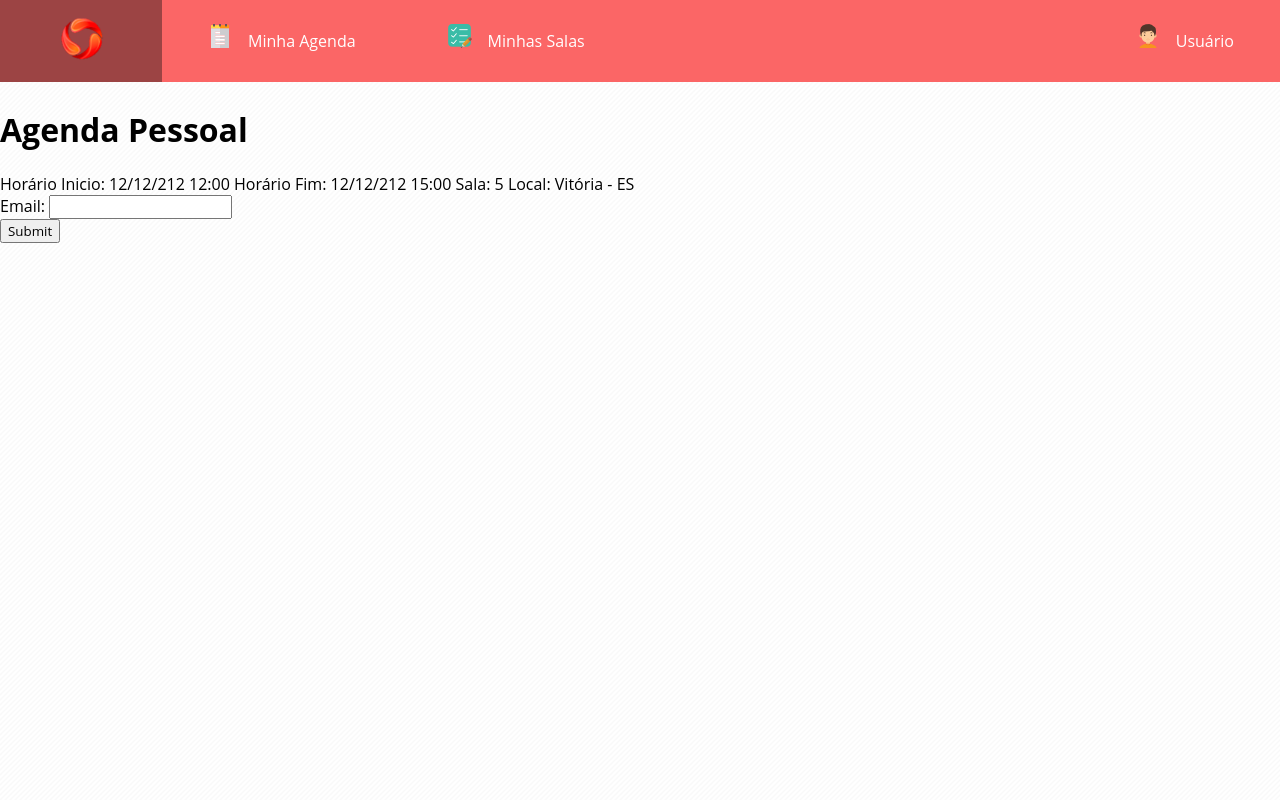
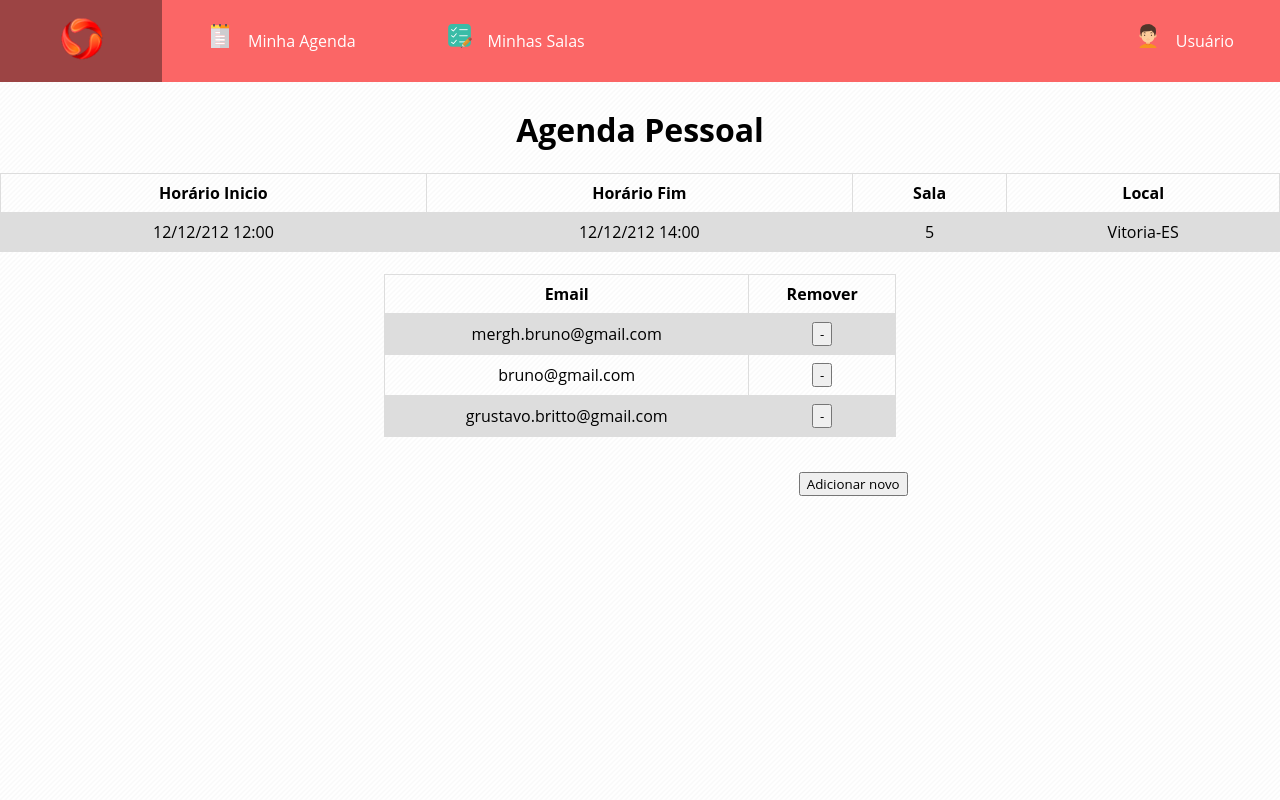
Before and after one commit to gustavocbritto/integragendaOld, a plain HTML site: page participantes.html in a window 1280 px wide. Shown: the top 800 px of the page. Drawn offline with Linux system fonts and the light colour scheme.

Commit message:
Participantes+cadastro e login + JS

```diff
--- a/css/integragendaCSS.css
+++ b/css/integragendaCSS.css
@@ -630,3 +630,42 @@ button > a{
     height: 24px;
     float: right;
 }
+
+.titulotxt{
+	text-align: center;
+
+}
+
+.participantesTxt{
+	padding-left: 25%;
+
+}
+
+.participantesForm{
+	padding-top: 1%;
+	padding-left: 25%;
+
+}
+
+.participantesSub{
+	padding-top: 1%;
+	padding-left: 62.4%;
+
+}
+
+.email {
+	width:40%;
+}
+
+.perfil{
+
+    padding-left: 40%;
+
+}
+
+.mperfil{
+    border: 1px solid #DDD;
+    border-radius: 5px;
+    font-size: 14px;
+    padding: 5px 40px 5px 5px;
+}
--- a/participantes.html
+++ b/participantes.html
@@ -24,14 +24,40 @@
         </form>
 		</div>
 		<h1 class="titulotxt">Agenda Pessoal</h1>
-		<label class="participantesTxt" for="hrInicio">Horário Inicio: 12/12/212 12:00 Horário Fim: 12/12/212 15:00 Sala: 5 Local: Vitória - ES</label></br>
-		<form class="participantesForm" action="demo_form.asp" method="get">
-		  Email:
-		  <input type="text" name="email"><br>
-
-		</form>
+		<table class="table">
+			<tr class="tr">
+				<th class="th">Horário Inicio</th>
+				<th class="th">Horário Fim</th>
+				<th class="th">Sala</th>
+				<th class="th">Local</th>
+			</tr>
+			<tr class="tr">
+				<td class="td">12/12/212 12:00</td>
+				<td class="td">12/12/212 14:00</td>
+				<td class="td">5</td>
+				<td class="td">Vitoria-ES</td>
+			</tr>
+		</table></br>
+		<table class="table email">
+			<tr class="tr">
+				<th class="th">Email</th>
+				<th class="th">Remover</th>
+			</tr>
+			<tr class="tr">
+				<td class="td">mergh.bruno@gmail.com</td>
+				<td class="td"><input type="button" name="menos1" id="menos1" value="-" /></td>
+			</tr>
+			<tr class="tr">
+				<td class="td">bruno@gmail.com</td>
+				<td class="td"><input type="button" name="menos1" id="menos1" value="-" /></td>
+			</tr>
+			<tr class="tr">
+				<td class="td">grustavo.britto@gmail.com</td>
+				<td class="td"><input type="button" name="menos1" id="menos1" value="-" /></td>
+			</tr>
+		</table></br>
 		<div class="participantesSub">
-		<input  type="submit" value="Submit">
+			<input  type="submit" value="Adicionar novo">
 		</div>
 	</div>
 	<footer class= "rodape">
```
Also changed, not shown: Cadastro.html (+7 -4 lines), Login.html (+6 -4 lines), js/validador.js (added, +13 -0 lines).
